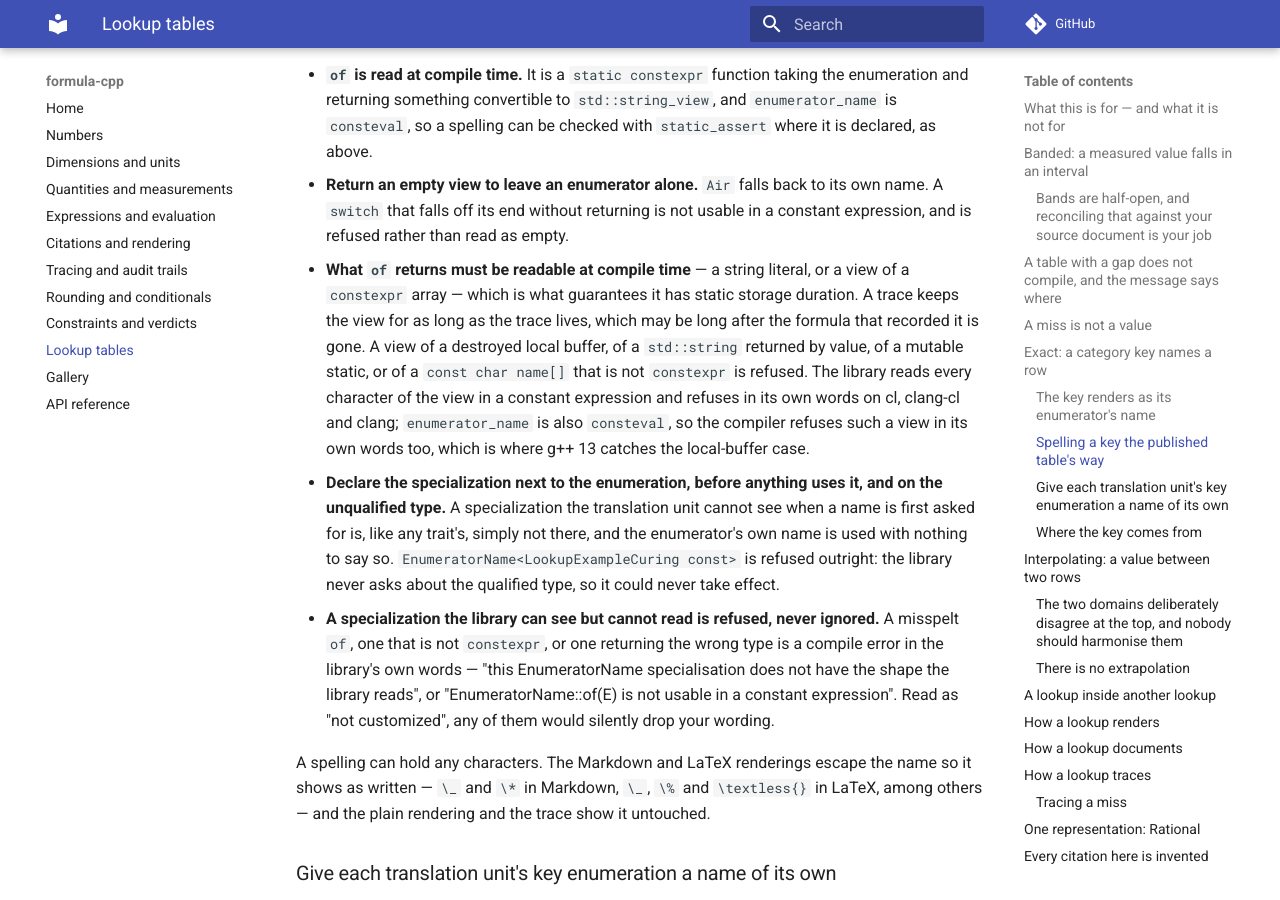
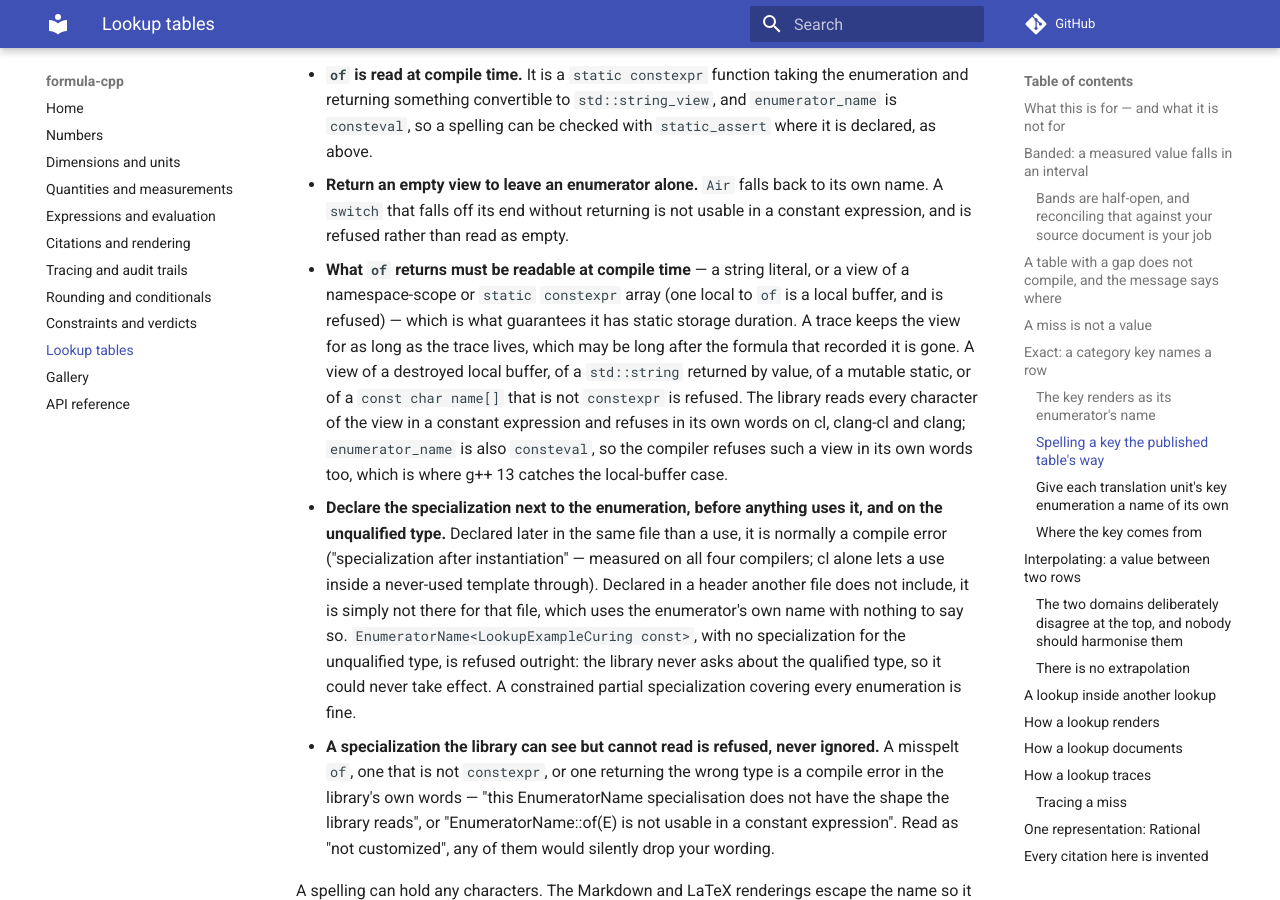
Before and after one commit to LASTRADA-Software/formula-cpp, an MkDocs documentation site: the page built from docs/lookup-tables.md, in a window 1280 px wide and 900 px high, scrolled down 8080 px. Built offline with MkDocs 1.6.1 and Material for MkDocs 9.7.7, drawn with Linux system fonts in a browser that asks for light colours; comment, search, counter and statistics services are not loaded.

Commit message:
fix(enumerator): let a generic partial specialization through the cv check
A constrained partial specialization over every enumeration -- the usual
bridge to a codebase's own to_string -- also matches `Shape const`, since
is_enum_v holds for a cv-qualified enumeration, so every enumerator_name
failed with a false message. The const check now refuses only when the
qualified form is customized and the unqualified one is not; a test pins the
bridge. The volatile clauses are dropped rather than pinned: checking them
instantiates the bridge with a volatile-qualified parameter, which clang
and clang-cl report as deprecated, so under -Werror the check broke exactly
the case it must allow.

Also states what was measured about a late specialization (a hard error
after instantiation on all four compilers, except cl for a use inside a
never-instantiated template), narrows "a constexpr array" to a namespace-
scope or static one, and qualifies the misspelt-of REJECT pin as cl and GCC
only.

Signed-off-by: Christian Parpart <c.parpart@lastrada.net>

```diff
--- a/docs/lookup-tables.md
+++ b/docs/lookup-tables.md
@@ -405,7 +405,8 @@
   own name. A `switch` that falls off its end without returning is not usable
   in a constant expression, and is refused rather than read as empty.
 - **What `of` returns must be readable at compile time** — a string literal,
-  or a view of a `constexpr` array — which is what guarantees it has static
+  or a view of a namespace-scope or `static` `constexpr` array (one local to
+  `of` is a local buffer, and is refused) — which is what guarantees it has static
   storage duration. A trace keeps the view for as long as the trace lives,
   which may be long after the formula that recorded it is gone. A view of a
   destroyed local buffer, of a `std::string` returned by value, of a mutable
@@ -415,11 +416,15 @@
   `consteval`, so the compiler refuses such a view in its own words too, which
   is where g++ 13 catches the local-buffer case.
 - **Declare the specialization next to the enumeration, before anything uses
-  it, and on the unqualified type.** A specialization the translation unit
-  cannot see when a name is first asked for is, like any trait's, simply not
-  there, and the enumerator's own name is used with nothing to say so.
-  `EnumeratorName<LookupExampleCuring const>` is refused outright: the library
-  never asks about the qualified type, so it could never take effect.
+  it, and on the unqualified type.** Declared later in the same file than a
+  use, it is normally a compile error ("specialization after instantiation" —
+  measured on all four compilers; cl alone lets a use inside a never-used
+  template through). Declared in a header another file does not include, it is
+  simply not there for that file, which uses the enumerator's own name with
+  nothing to say so. `EnumeratorName<LookupExampleCuring const>`, with no
+  specialization for the unqualified type, is refused outright: the library
+  never asks about the qualified type, so it could never take effect. A
+  constrained partial specialization covering every enumeration is fine.
 - **A specialization the library can see but cannot read is refused, never
   ignored.** A misspelt `of`, one that is not `constexpr`, or one returning the
   wrong type is a compile error in the library's own words — "this EnumeratorName
```
Also changed, not shown: 4 other files.
